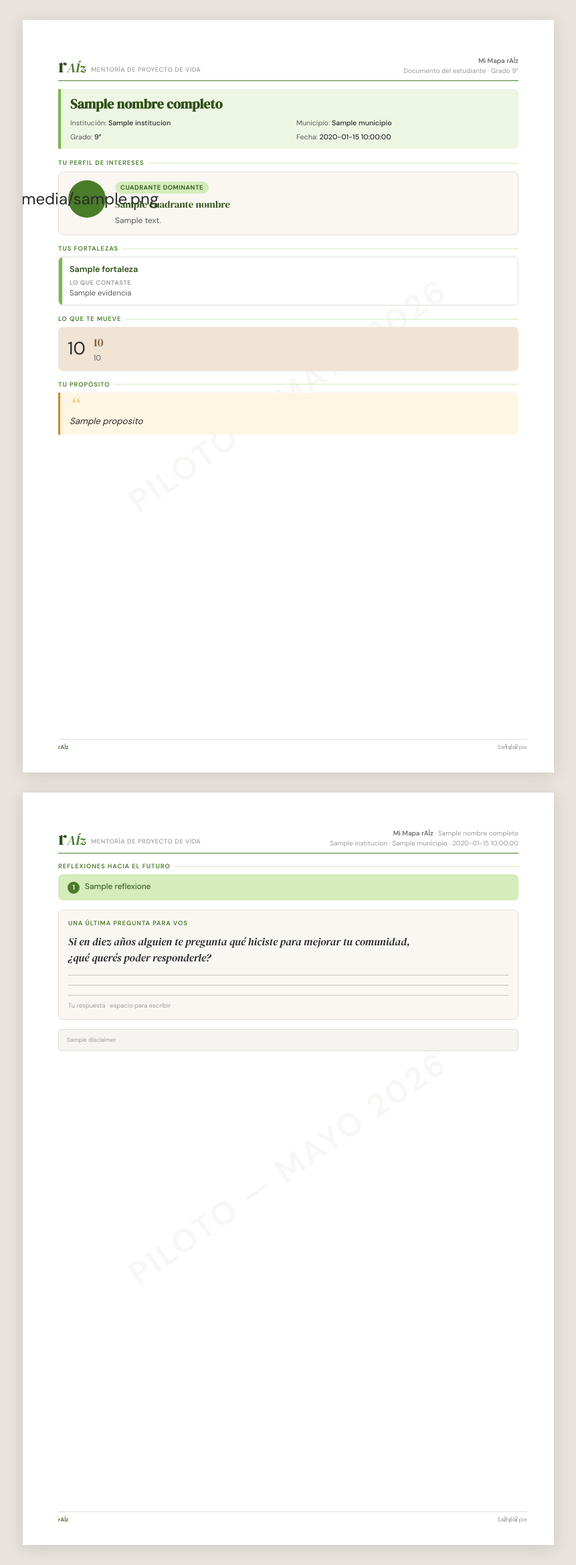
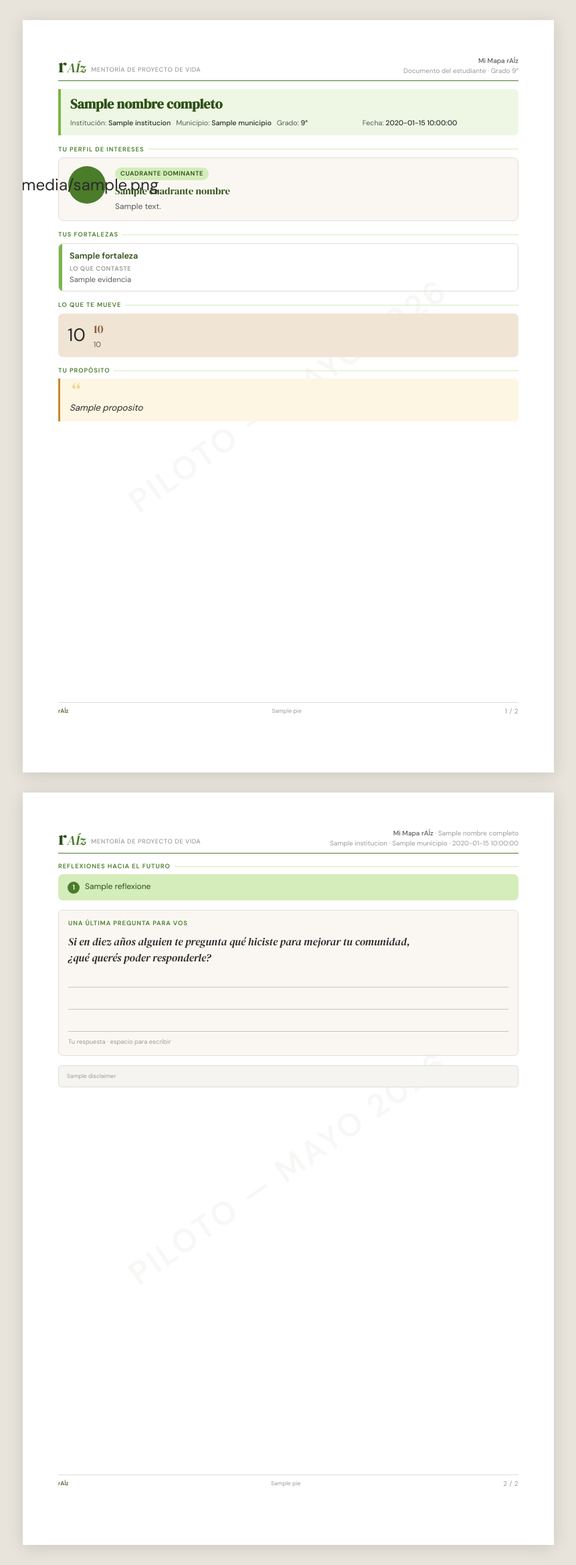
Before and after one commit to Taurox485/raiz-beta, a Python web app: template templates/mapa_estudiante.html in a window 1280 px wide. Shown: the whole page at 67% size, without its empty margins (209-1070 px from the left). Run offline with Jinja, Linux system fonts and the light colour scheme; the template is opened without the code that fills it: most values are stand-ins (such as "Sample title", 1, 10 or a date in 2020).

Commit message:
fix: corregir layout WeasyPrint en ambos templates PDF
- student-header/banner: grid → flex con width:100% en h1 y min-width en fields
- page-footer: position:absolute → margin-top:auto con page flex-column
- content: flex:1 para empujar footer al fondo de página
- page-number integrado dentro del footer como tercer span
- área de escritura manual: margin-top 14px → 32px

Co-Authored-By: Claude Sonnet 4.6 <noreply@anthropic.com>

```diff
--- a/templates/mapa_estudiante.html
+++ b/templates/mapa_estudiante.html
@@ -81,6 +81,8 @@
     overflow: hidden;
     page-break-after: always;
     box-shadow: 0 4px 24px rgba(0,0,0,0.12);
+    display: flex;
+    flex-direction: column;
   }
 
   .watermark {
@@ -99,7 +101,7 @@
     user-select: none;
   }
 
-  .content { position: relative; z-index: 1; }
+  .content { position: relative; z-index: 1; flex: 1; }
 
   .page-header {
     display: flex;
@@ -118,7 +120,7 @@
   .header-meta { text-align: right; font-size: 7.5pt; color: var(--gris-suave); line-height: 1.5; }
   .header-meta strong { color: var(--gris-medio); font-weight: 500; }
 
-  .page-number { position: absolute; bottom: 8mm; right: var(--page-padding); font-size: 7.5pt; color: var(--gris-suave); letter-spacing: 0.04em; }
+  .page-number { font-size: 7.5pt; color: var(--gris-suave); letter-spacing: 0.04em; }
 
   .student-header {
     background: var(--verde-fondo);
@@ -126,13 +128,13 @@
     border-radius: 0 6px 6px 0;
     padding: 10px 14px;
     margin-bottom: 14px;
-    display: grid;
-    grid-template-columns: 1fr 1fr;
-    gap: 4px 20px;
+    display: flex;
+    flex-wrap: wrap;
+    gap: 4px 8px;
   }
 
-  .student-header h1 { font-family: var(--font-display); font-size: 15pt; color: var(--verde-oscuro); grid-column: 1 / -1; margin-bottom: 4px; line-height: 1.2; }
-  .student-field { font-size: 8pt; color: var(--gris-medio); }
+  .student-header h1 { font-family: var(--font-display); font-size: 15pt; color: var(--verde-oscuro); width: 100%; margin-bottom: 4px; line-height: 1.2; }
+  .student-field { font-size: 8pt; color: var(--gris-medio); min-width: 120px; }
   .student-field span { font-weight: 500; color: var(--gris-texto); }
 
   .section { margin-bottom: 13px; }
@@ -188,9 +190,9 @@
   .disclaimer strong { font-weight: 600; color: var(--gris-medio); }
 
   .page-footer {
-    position: absolute; bottom: 8mm; left: var(--page-padding); right: 40px;
+    margin-top: auto;
     display: flex; justify-content: space-between; align-items: center;
-    border-top: 0.75px solid var(--gris-linea); padding-top: 5px; font-size: 6.5pt; color: var(--gris-suave);
+    border-top: 0.75px solid var(--gris-linea); padding-top: 5px; padding-bottom: 8mm; font-size: 6.5pt; color: var(--gris-suave);
   }
   .footer-brand { font-weight: 500; color: var(--verde-oscuro); }
 
@@ -283,8 +285,8 @@
   <div class="page-footer">
     <span class="footer-brand">rAÍz</span>
     <span>{{ pie }}</span>
+    <span class="page-number">1 / 2</span>
   </div>
-  <div class="page-number">1 / 2</div>
 </div>
 
 
@@ -323,9 +325,9 @@
       <div style="font-family: 'DM Serif Display', Georgia, serif; font-size: 12pt; color: #2A2A2A; line-height: 1.5; font-style: italic;">
         Si en diez años alguien te pregunta qué hiciste para mejorar tu comunidad,<br>¿qué querés poder responderle?
       </div>
-      <div style="margin-top: 14px; border-bottom: 1px solid #C8C4BC; height: 1px;"></div>
-      <div style="margin-top: 14px; border-bottom: 1px solid #C8C4BC; height: 1px;"></div>
-      <div style="margin-top: 14px; border-bottom: 1px solid #C8C4BC; height: 1px;"></div>
+      <div style="margin-top: 32px; border-bottom: 1px solid #C8C4BC; height: 1px;"></div>
+      <div style="margin-top: 32px; border-bottom: 1px solid #C8C4BC; height: 1px;"></div>
+      <div style="margin-top: 32px; border-bottom: 1px solid #C8C4BC; height: 1px;"></div>
       <div style="font-size: 7pt; color: #9A9A9A; margin-top: 8px;">Tu respuesta · espacio para escribir</div>
     </div>
 
@@ -339,8 +341,8 @@
   <div class="page-footer">
     <span class="footer-brand">rAÍz</span>
     <span>{{ pie }}</span>
+    <span class="page-number">2 / 2</span>
   </div>
-  <div class="page-number">2 / 2</div>
 </div>
 
 </body>
```
Also changed, not shown: templates/ficha_orientador.html (+12 -10 lines).
